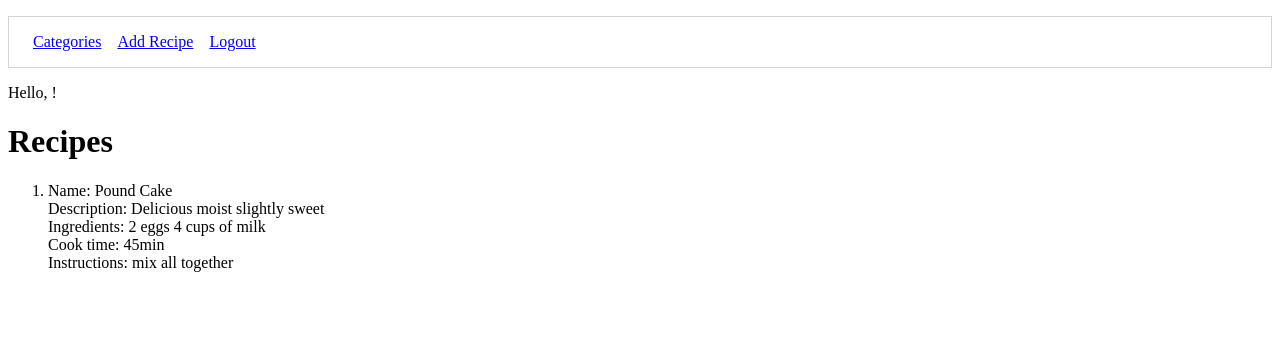
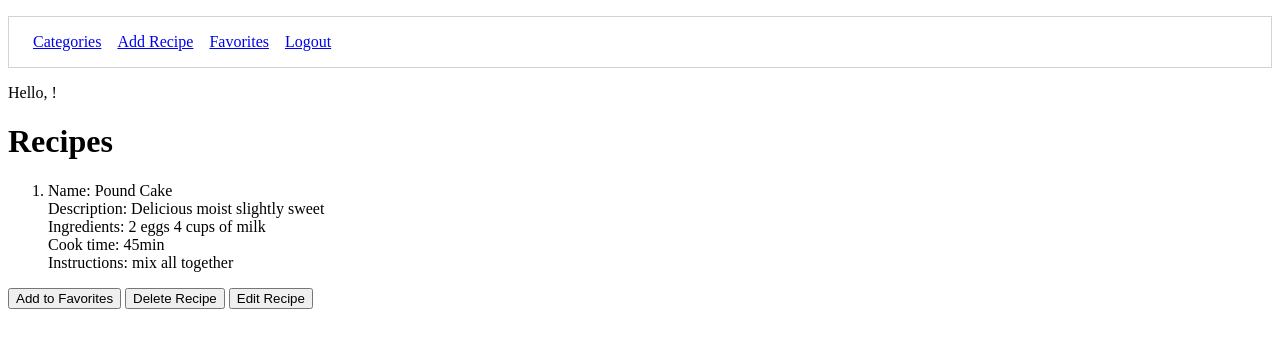
Before and after one commit to mderamus19/sweets-plus-backend-capstone, a Django app: page /recipes in a window 1280 px wide. Shown: the top 348 px of the page. Run offline with Django 3.2, Linux system fonts and the light colour scheme; a user stored in the database is signed in; data comes from the database, SQL or seed files in the repository.

Commit message:
add favorites, delete and edit buttons

```diff
--- a/sweetsplusproject/sweetsplusapp/templates/home.html
+++ b/sweetsplusproject/sweetsplusapp/templates/home.html
@@ -1,3 +1,4 @@
+
 <!DOCTYPE html>
 <html>
 
--- a/sweetsplusproject/sweetsplusapp/templates/recipes/list.html
+++ b/sweetsplusproject/sweetsplusapp/templates/recipes/list.html
@@ -18,6 +18,9 @@
     Cook time: {{ recipe.cook_time }}<br> Instructions: {{ recipe.instructions }}</li>
     {% endfor %}
     </ol>
+    <button>Add to Favorites</button>
+    <button>Delete Recipe</button>
+    <button>Edit Recipe</button>
   </body>
 </html>
 {% endblock content %}
--- a/sweetsplusproject/sweetsplusapp/templates/shared/base.html
+++ b/sweetsplusproject/sweetsplusapp/templates/shared/base.html
@@ -25,15 +25,13 @@
     <nav id="site-nav">
         <ol class="navList">
             <li class="navList__route"><a href="{% url 'sweetsplusapp:categories' %}">Categories</a>
-            <li class="navList__route"><a href="{% url 'sweetsplusapp:recipes' %}">Add Recipe</a>
-            {% comment %} <li class="navList__route"><a href="{% url 'sweetsplusapp:favorites' %}">Favorites</a> {% endcomment %}
+            <li class="navList__route"><a href="{% url 'sweetsplusapp:recipe' %}">Add Recipe</a>
+            <li class="navList__route"><a href="{% url 'sweetsplusapp:favorites' %}">Favorites</a>
             {% if request.user.is_authenticated %}
                 <li class="navList__route"><a href="{% url 'sweetsplusapp:logout' %}">Logout</a></li>
             {% else %}
                 <li class="navList__route"><a href="{% url 'sweetsplusapp:login' %}">Login</a></li>
             {% endif %}
-            {% comment %} {% if user.is_authenticated %} {% endcomment %}
-            {% comment %} {% endif %} {% endcomment %}
         </ol>
                  Hello, {{user.first_name}}!
     </nav>
--- a/sweetsplusproject/sweetsplusapp/urls.py
+++ b/sweetsplusproject/sweetsplusapp/urls.py
@@ -1,7 +1,6 @@
 from django.conf.urls import url, include
 from django.contrib.auth import views as auth_views
 from django.urls import path
-# from .views import register_user
 from .views import *
 
 app_name = "sweetsplusapp"
@@ -10,7 +9,7 @@ urlpatterns = [
     url(r'^$',home, name='home'),
     url(r'^categories$',list_categories, name='categories'),
     path(r'^categories/<int:category_id>/', category_details, name='category'),
-    # url(r'^favorites$',list_favorites, name='favorites'),
+    url(r'^favorites$',list_recipes, name='favorites'),
     url(r'^recipes$',list_recipes, name='recipes'),
     url(r'^recipes/form$',recipe_form, name='recipe'),
     url(r'^register/$',register_user, name='register'),
```
